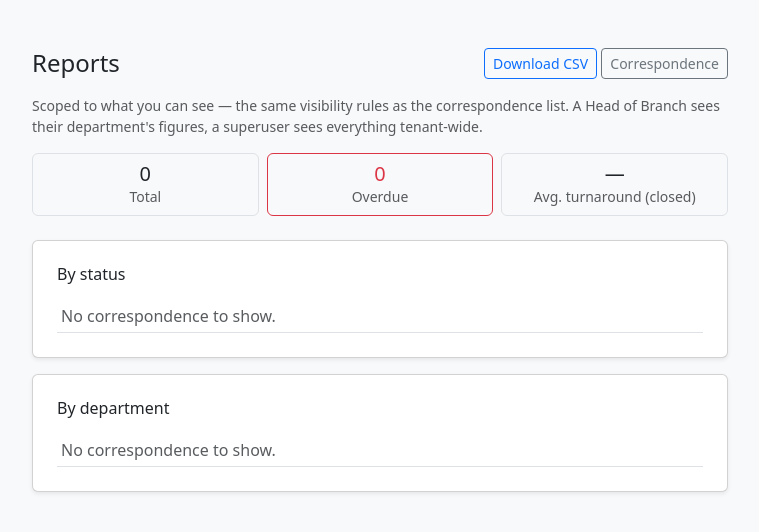
After one commit to deenishcodes/WPITRDAMailManagementSystem, a Django app: page /correspondence/reports/ in a window 1280 px wide. The commit adds this page. Shown: the top 532 px of the page, without its empty margins (260-1019 px from the left). Run offline with Django 5.2, Linux system fonts and the light colour scheme; the visitor is signed in with stand-in values (Sample User, id 1); data that the repository does not hold is empty; some libraries are stand-ins or nearby versions.

Commit message:
Add correspondence reports screen
Counts by status and department, an overdue count, and average
turnaround for closed letters (updated_at - created_at, since closing is
the only action a closed letter can ever receive again, making
updated_at a reliable proxy for close time without needing a dedicated
field). Scoped by the existing Correspondence.objects.visible_to(user)
rather than inventing a separate reports permission model, so a Head of
Branch's report only ever covers their own department. Plain HTML
tables and a CSV export -- no charting library, matching the project's
minimal-dependency style throughout.

Covered by 4 new tests (30 total) plus a live docker-compose check
confirming two Head of Branch users in different departments each see
only their own department's figures, and the CSV export matches.

Co-Authored-By: Claude Sonnet 5 <noreply@anthropic.com>

```diff
--- a/correspondence/templates/correspondence/list.html
+++ b/correspondence/templates/correspondence/list.html
@@ -18,6 +18,7 @@
       <div>
         <a href="{% url 'correspondence-register' %}" class="btn btn-primary btn-sm">Register new</a>
         <a href="{% url 'correspondence-bulk-register' %}" class="btn btn-outline-primary btn-sm">Bulk register</a>
+        <a href="{% url 'correspondence-reports' %}" class="btn btn-outline-secondary btn-sm">Reports</a>
         <a href="{% url 'dashboard' %}" class="btn btn-outline-secondary btn-sm">Dashboard</a>
       </div>
     </div>
--- /dev/null
+++ b/correspondence/templates/correspondence/reports.html
@@ -0,0 +1,75 @@
+<!doctype html>
+<html lang="en">
+<head>
+  <meta charset="utf-8">
+  <title>Reports — Mail Management System</title>
+  <link href="https://cdnjs.cloudflare.com/ajax/libs/bootstrap/5.3.3/css/bootstrap.min.css" rel="stylesheet">
+</head>
+<body class="bg-light">
+  <div class="container" style="max-width: 720px; margin-top: 3rem;">
+    <div class="d-flex justify-content-between align-items-center mb-3">
+      <h1 class="h4 mb-0">Reports</h1>
+      <div>
+        <a href="?format=csv" class="btn btn-outline-primary btn-sm">Download CSV</a>
+        <a href="{% url 'correspondence-list' %}" class="btn btn-outline-secondary btn-sm">Correspondence</a>
+      </div>
+    </div>
+    <p class="text-muted small">
+      Scoped to what you can see — the same visibility rules as the
+      correspondence list. A Head of Branch sees their department's
+      figures, a superuser sees everything tenant-wide.
+    </p>
+
+    <div class="row row-cols-3 g-2 text-center mb-4">
+      <div class="col">
+        <div class="border rounded p-2">
+          <div class="h5 mb-0">{{ total_count }}</div>
+          <div class="small text-muted">Total</div>
+        </div>
+      </div>
+      <div class="col">
+        <div class="border rounded p-2 border-danger">
+          <div class="h5 mb-0 text-danger">{{ overdue_count }}</div>
+          <div class="small text-muted">Overdue</div>
+        </div>
+      </div>
+      <div class="col">
+        <div class="border rounded p-2">
+          <div class="h5 mb-0">{% if avg_turnaround %}{{ avg_turnaround }}{% else %}—{% endif %}</div>
+          <div class="small text-muted">Avg. turnaround (closed)</div>
+        </div>
+      </div>
+    </div>
+
+    <div class="card shadow-sm mb-3">
+      <div class="card-body p-4">
+        <h2 class="h6 mb-3">By status</h2>
+        <table class="table table-sm mb-0">
+          <tbody>
+            {% for row in status_counts %}
+              <tr><td>{{ row.label }}</td><td class="text-end">{{ row.count }}</td></tr>
+            {% empty %}
+              <tr><td class="text-muted">No correspondence to show.</td></tr>
+            {% endfor %}
+          </tbody>
+        </table>
+      </div>
+    </div>
+
+    <div class="card shadow-sm">
+      <div class="card-body p-4">
+        <h2 class="h6 mb-3">By department</h2>
+        <table class="table table-sm mb-0">
+          <tbody>
+            {% for row in department_counts %}
+              <tr><td>{{ row.label }}</td><td class="text-end">{{ row.count }}</td></tr>
+            {% empty %}
+              <tr><td class="text-muted">No correspondence to show.</td></tr>
+            {% endfor %}
+          </tbody>
+        </table>
+      </div>
+    </div>
+  </div>
+</body>
+</html>
--- a/correspondence/urls.py
+++ b/correspondence/urls.py
@@ -4,6 +4,7 @@ from . import views
 
 urlpatterns = [
     path("correspondence/", views.correspondence_list, name="correspondence-list"),
+    path("correspondence/reports/", views.correspondence_reports, name="correspondence-reports"),
     path("correspondence/register/", views.correspondence_register, name="correspondence-register"),
     path(
         "correspondence/bulk-register/",
--- a/correspondence/views.py
+++ b/correspondence/views.py
@@ -7,8 +7,10 @@ from django.contrib.auth.decorators import login_required
 from django.core.exceptions import PermissionDenied
 from django.core.paginator import Paginator
 from django.db import models, transaction
+from django.db.models import Avg, Count, DurationField, ExpressionWrapper, F
 from django.http import FileResponse, HttpResponse
 from django.shortcuts import get_object_or_404, redirect, render
+from django.utils import timezone
 from django.utils.dateparse import parse_date
 
 from orgstructure.models import Department, TenantWorkflowConfig
@@ -570,3 +572,71 @@ def correspondence_download_attachment(request, pk, attachment_id):
     return FileResponse(
         attachment.file.open("rb"), as_attachment=True, filename=attachment.original_filename
     )
+
+
+def _reports_data(user):
+    """
+    Aggregates over Correspondence.objects.visible_to(user) — reports show
+    whatever a user could already see individually, scoped the same way as
+    every list/detail view, rather than inventing a separate permission
+    model just for reporting.
+
+    Average turnaround uses `updated_at` on CLOSED letters as a proxy for
+    "when it was closed": correspondence_close is the only action a closed
+    letter can ever receive again (every other action's permission check
+    returns False once status is CLOSED), so updated_at is reliably the
+    close timestamp for those rows, without needing a dedicated closed_at
+    field.
+    """
+    qs = Correspondence.objects.visible_to(user)
+    status_labels = dict(Correspondence.Status.choices)
+
+    status_counts = [
+        {"label": status_labels.get(row["status"], row["status"]), "count": row["count"]}
+        for row in qs.values("status").annotate(count=Count("id")).order_by("status")
+    ]
+    department_counts = [
+        {"label": row["department__name"], "count": row["count"]}
+        for row in qs.values("department__name").annotate(count=Count("id")).order_by("-count")
+    ]
+    overdue_count = (
+        qs.filter(due_date__lt=timezone.localdate()).exclude(status=Correspondence.Status.CLOSED).count()
+    )
+    avg_turnaround = qs.filter(status=Correspondence.Status.CLOSED).annotate(
+        turnaround=ExpressionWrapper(F("updated_at") - F("created_at"), output_field=DurationField())
+    ).aggregate(avg=Avg("turnaround"))["avg"]
+
+    return {
+        "total_count": qs.count(),
+        "status_counts": status_counts,
+        "department_counts": department_counts,
+        "overdue_count": overdue_count,
+        "avg_turnaround": avg_turnaround,
+    }
+
+
+@login_required
+def correspondence_reports(request):
+    data = _reports_data(request.user)
+
+    if request.GET.get("format") == "csv":
+        response = HttpResponse(content_type="text/csv")
+        response["Content-Disposition"] = 'attachment; filename="correspondence_report.csv"'
+        writer = csv.writer(response)
+        writer.writerow(["Metric", "Value"])
+        writer.writerow(["Total correspondence", data["total_count"]])
+        writer.writerow(["Overdue", data["overdue_count"]])
+        writer.writerow(
+            ["Average turnaround (closed letters)", str(data["avg_turnaround"]) if data["avg_turnaround"] else "N/A"]
+        )
+        writer.writerow([])
+        writer.writerow(["Status", "Count"])
+        for row in data["status_counts"]:
+            writer.writerow([row["label"], row["count"]])
+        writer.writerow([])
+        writer.writerow(["Department", "Count"])
+        for row in data["department_counts"]:
+            writer.writerow([row["label"], row["count"]])
+        return response
+
+    return render(request, "correspondence/reports.html", data)
```
Also changed, not shown: correspondence/tests.py (+71 -1 lines), README.md.
